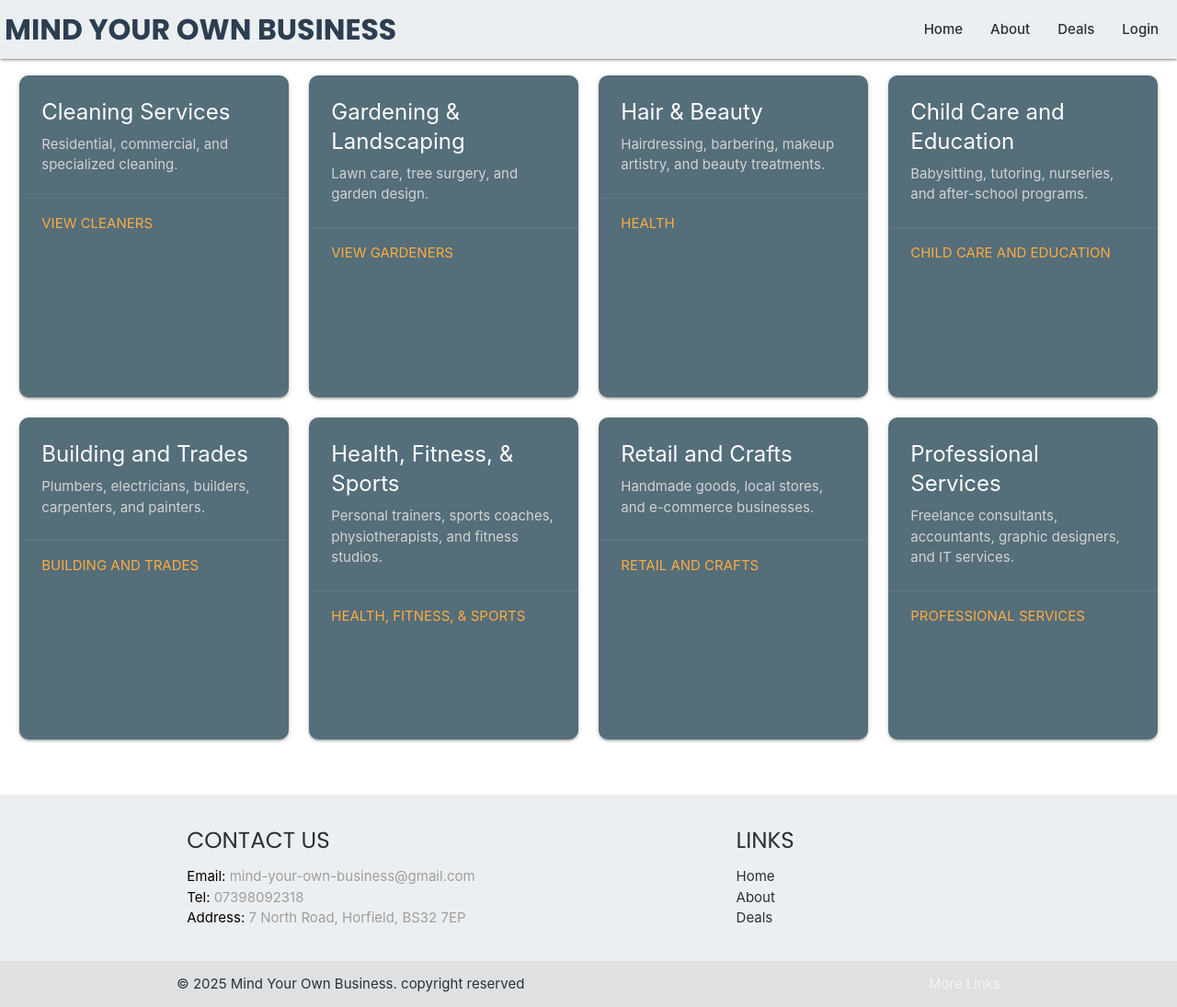
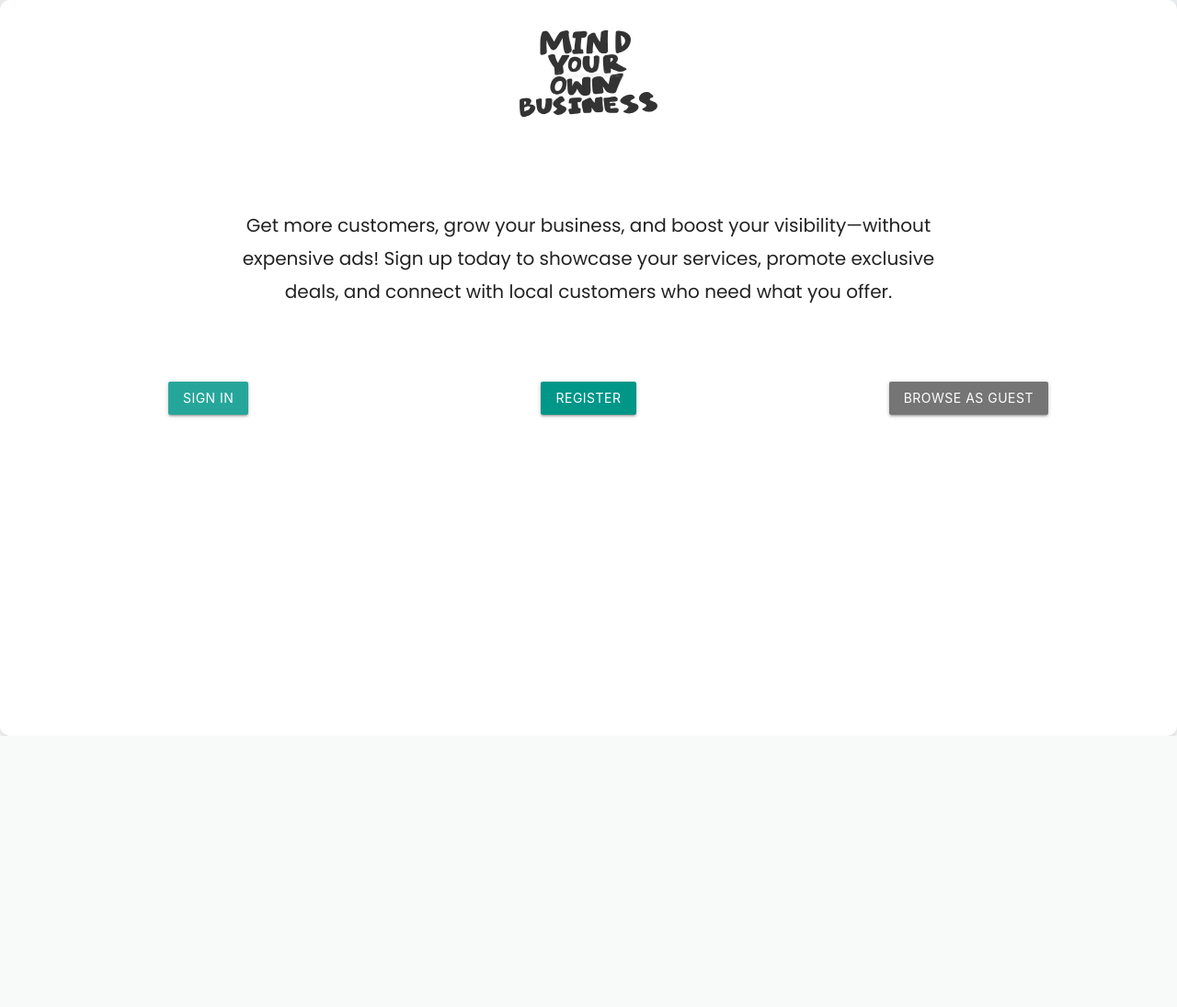
Before and after one commit to DeanoPHP/msp3, a Flask app: page / in a window 1280 px wide. Shown: the whole page at 92% size. After the commit the page ends 800 px from the top, so only its background shows below. Run offline with Flask 3, Linux system fonts and the light colour scheme; some libraries are stand-ins or nearby versions; some web fonts are replaced.

Commit message:
interactive opening

```diff
--- a/app/static/css/style.css
+++ b/app/static/css/style.css
@@ -5,6 +5,30 @@
     --heading-font-family: 'Poppins', sans-serif;
     --color-coral: #FF7F50;
     --color-navy: #2C3E50;
+}
+
+/* ----------------------------------index pop-up div */
+.pop-up {
+    display: none;
+    position: fixed;
+    top: 50%;
+    left: 50%;
+    transform: translate(-50%, -50%);
+    width: 100%;
+    height: 100%;
+    background-color: #fff;
+    box-shadow: 0 4px 8px rgba(0, 0, 0, 0.2);
+    padding: 20px;
+    text-align: center;
+    z-index: 1000;
+    border-radius: 10px;
+}
+
+.pop-up-p {
+    margin: 80px 0px 80px 0;
+    font-size: 20px;
+    font-family: var(--heading-font-family);
+    line-height: 1.8em;
 }
 
 h5 {
--- a/app/static/js/script.js
+++ b/app/static/js/script.js
@@ -1,3 +1,14 @@
+const popup = () => {
+    const pop_window = document.querySelector(".pop-up")
+
+    if (!sessionStorage.getItem("popup")) {
+        setTimeout(() => {
+            pop_window.style.display = "block";
+            sessionStorage.setItem("popup", true)
+        }, 1000)
+    }
+}
+
 const sidenav = () => {
     // For side nav
     var elems = document.querySelectorAll('.sidenav');
@@ -110,13 +121,14 @@ const create_deal_datepicker = () => {
         autoClose: true,
         firstDay: 1,
         container: document.body,
-        onOpen: function() {
+        onOpen: function () {
             datePicker.removeAttribute("placeholder"); // Remove "dd/mm/yyyy"
         }
     });
 }
 
 document.addEventListener("DOMContentLoaded", () => {
+    popup();
     sidenav();
     flash_messages();
     model_triggers();
--- a/app/templates/index.html
+++ b/app/templates/index.html
@@ -2,6 +2,35 @@
 {% block title %} Home Page {% endblock %}
 
 {% block main %}
+
+<div class="pop-up">
+    <div class="row">
+        <div class="col s12 l8 offset-l2">
+            <img src="{{ url_for('static', filename='images/logo.webp') }}" width="200px" height="120px"
+                alt="website logo">
+        </div>
+
+        <div class="col s12 m8 offset-m2">
+            <p class="pop-up-p">Get more customers, grow your business, and boost your visibility—without expensive ads!
+                Sign up today to showcase your services, promote exclusive deals, and connect with local customers who
+                need what you offer.</p>
+        </div>
+
+        <div class="row center-align">
+            <div class="col s4">
+                <a href="{{ url_for('main.login') }}" class="btn waves-effect waves-light">Sign In</a>
+            </div>
+            <div class="col s4">
+                <a href="{{ url_for('main.register') }}" class="btn teal waves-effect waves-light">Register</a>
+            </div>
+            <div class="col s4">
+                <a href="" class="btn grey darken-1 waves-effect waves-light">Browse
+                    as Guest</a>
+            </div>
+        </div>
+
+    </div>
+</div>
 
 <div class="row">
     <div class="col s12 m6 l3">
@@ -47,7 +76,8 @@
                 <p>Babysitting, tutoring, nurseries, and after-school programs.</p>
             </div>
             <div class="card-action">
-                <a href="{{ url_for('main.searched_category', category='child care and education') }}">Child care and education</a>
+                <a href="{{ url_for('main.searched_category', category='child care and education') }}">Child care and
+                    education</a>
             </div>
         </div>
     </div>
@@ -59,7 +89,8 @@
                 <p>Plumbers, electricians, builders, carpenters, and painters.</p>
             </div>
             <div class="card-action">
-                <a href="{{ url_for('main.searched_category', category='building and trades') }}">Building and Trades</a>
+                <a href="{{ url_for('main.searched_category', category='building and trades') }}">Building and
+                    Trades</a>
             </div>
         </div>
     </div>
@@ -71,7 +102,8 @@
                 <p>Personal trainers, sports coaches, physiotherapists, and fitness studios.</p>
             </div>
             <div class="card-action">
-                <a href="{{ url_for('main.searched_category', category='health fitness and sport') }}">Health, Fitness, & Sports</a>
+                <a href="{{ url_for('main.searched_category', category='health fitness and sport') }}">Health, Fitness,
+                    & Sports</a>
             </div>
         </div>
     </div>
@@ -95,7 +127,8 @@
                 <p>Freelance consultants, accountants, graphic designers, and IT services.</p>
             </div>
             <div class="card-action">
-                <a href="{{ url_for('main.searched_category', category='professional services') }}">Professional Services</a>
+                <a href="{{ url_for('main.searched_category', category='professional services') }}">Professional
+                    Services</a>
             </div>
         </div>
     </div>
```
